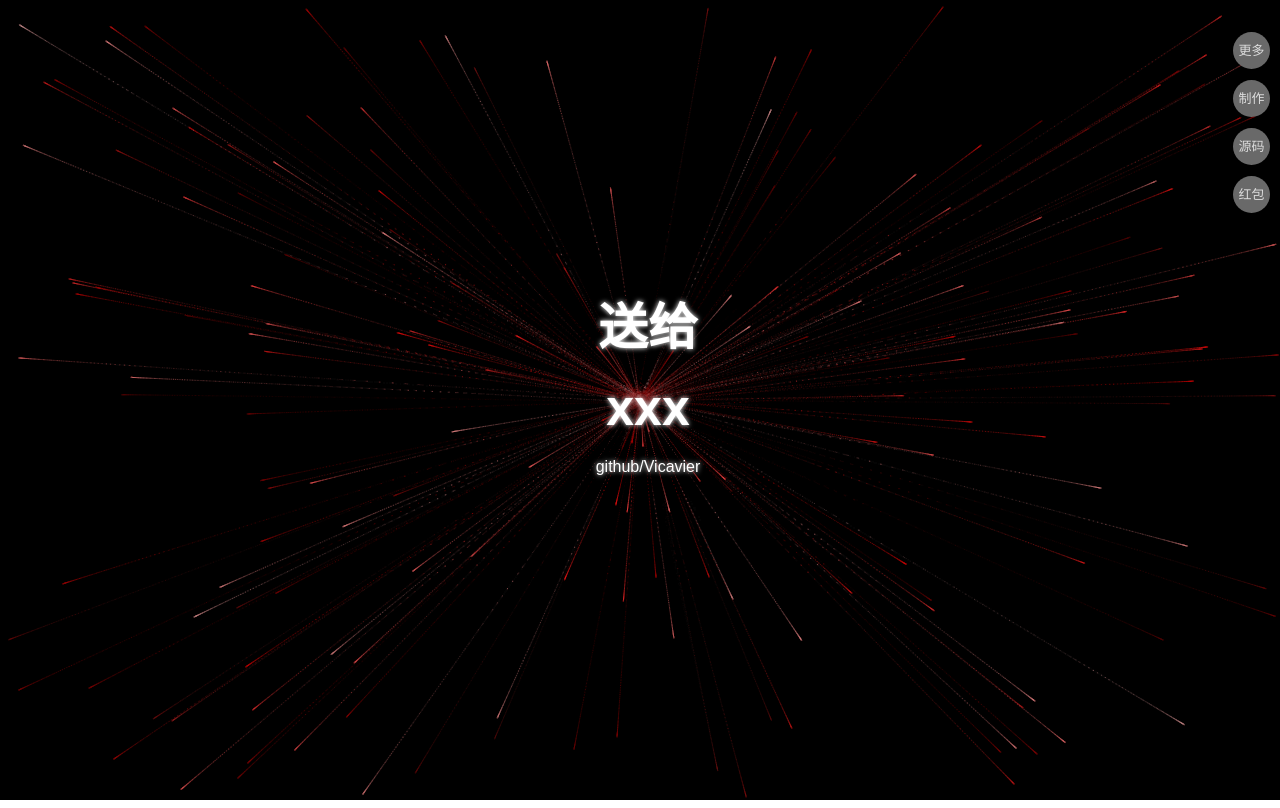
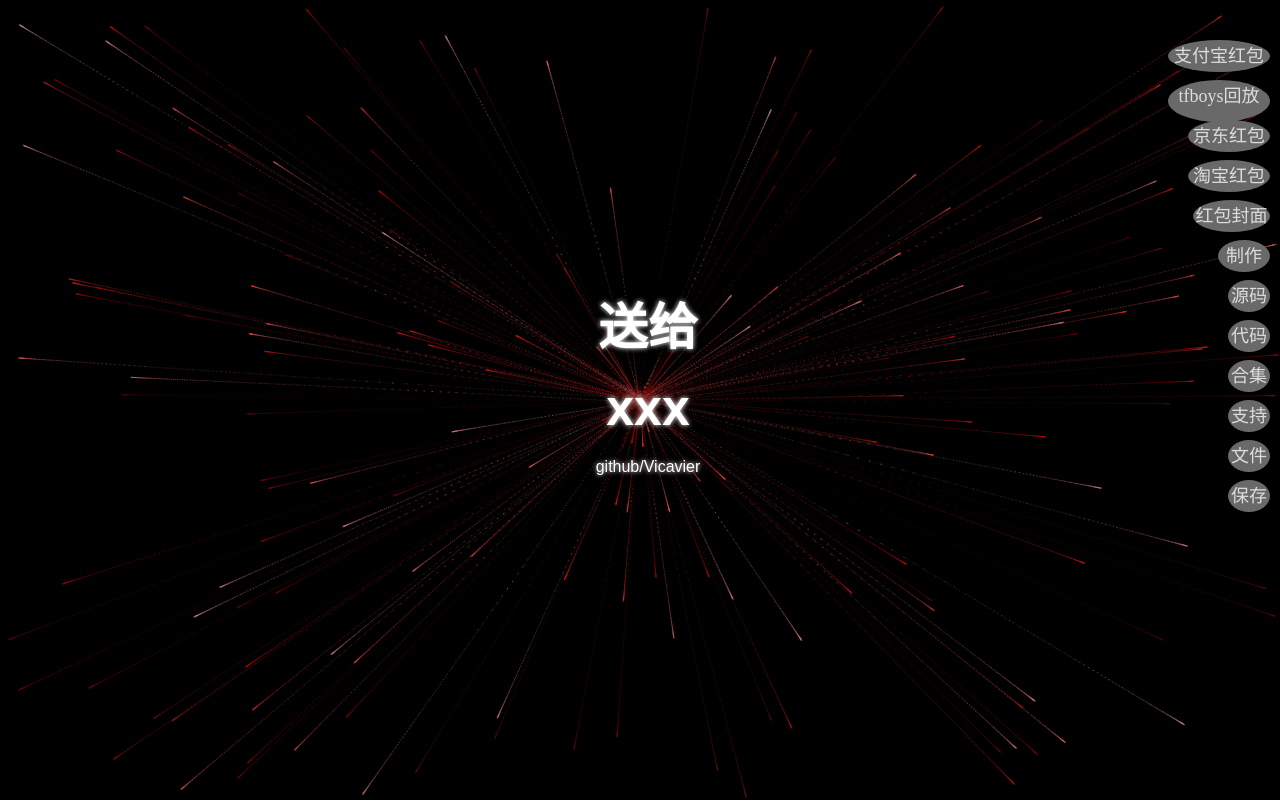
Before and after one commit to love99you/love17, a plain HTML site: page index.html in a window 1280 px wide. Drawn offline with Linux system fonts and the light colour scheme; animation ran at ten frames a second.

Commit message:
Update index.html

```diff
--- a/index.html
+++ b/index.html
@@ -4,7 +4,7 @@
     <meta charset="UTF-8">
     <meta http-equiv="X-UA-Compatible" content="IE=edge">
     <meta name="viewport content="width=device-width, initial-scale=1.0">
-    <title>heart</title>
+    <title>微信公众号：可乐自媒体 爱心代码</title>
     <style>
         canvas {
             position:absolute;
@@ -196,14 +196,23 @@ else document.addEventListener('DOMContentLoaded', init, false);
     </script>
 </head>
 <body>
-        <a href="https://mp.weixin.qq.com/s/oxLqXBcLCT8ij67DjkW2kw" class="hide_buttom"
-  style="position: fixed;top: 10%;right: 10px;width: 35px;height: 35px;z-index: 999;background: #696969;border-radius: 50%;padding: 1.0px;text-align: center;color: #ddd;text-decoration: none;   clear: both; line-height: 35px; 	margin:auto;   font-size: 13px;">制作</a>
-  <a href="https://shop1619956412.v.weidian.com/?userid=1619956412&spider_token=2720" class="hide_buttom"
-  style="position: fixed;top: 4%;right: 10px;width: 35px;height: 35px;z-index: 998;background: #696969;border-radius: 50%;padding: 1.0px;text-align: center;color: #ddd;text-decoration: none;   clear: both; line-height: 35px; 	margin:auto;   font-size: 13px;">更多</a>
-          <a href="https://pan.quark.cn/s/3344d23e48a8" class="hide_buttom"
-  style="position: fixed;top: 16%;right: 10px;width: 35px;height: 35px;z-index: 997;background: #696969;border-radius: 50%;padding: 1.0px;text-align: center;color: #ddd;text-decoration: none;   clear: both; line-height: 35px; 	margin:auto;   font-size: 13px;">源码</a>
-  <a href="https://shop1619956412.v.weidian.com/?userid=1619956412&spider_token=2720" class="hide_buttom"
-  style="position: fixed;top: 22%;right: 10px;width: 35px;height: 35px;z-index: 996;background: #696969;border-radius: 50%;padding: 1.0px;text-align: center;color: #ddd;text-decoration: none;   clear: both; line-height: 35px; 	margin:auto;   font-size: 13px;">红包</a>
+  <a href="https://mp.weixin.qq.com/s/Ftmx8ot9M_rYWFZsrJtypA" style="position: fixed; top: 5%; right: 10px; width: 100px; height: 30px; z-index: 999; background: #696969; border-radius: 50%; padding: 1.0px; text-align: center; color: #ddd; text-decoration: none; line-height: 30px; font-size: 18px;">支付宝红包</a>
+<a href="https://pan.quark.cn/s/ee4847bffd34" style="position: fixed; top: 10%; right: 10px; width: 100px; height: 40px; z-index: 999; background: #696969; border-radius: 50%; padding: 1.0px; text-align: center; color: #ddd; text-decoration: none; line-height: 30px; font-size: 18px;">tfboys回放</a>
+<a href="https://mp.weixin.qq.com/s/0_GSKq1HqEw9qLCIOV_FEg" style="position: fixed; top: 15%; right: 10px; width: 80px; height: 30px; z-index: 999; background: #696969; border-radius: 50%; padding: 1.0px; text-align: center; color: #ddd; text-decoration: none; line-height: 30px; font-size: 18px;">京东红包</a>
+<a href="https://mp.weixin.qq.com/s/TuUjGvr62RVz721_TeDRjA" style="position: fixed; top: 20%; right: 10px; width: 80px; height: 30px; z-index: 999; background: #696969; border-radius: 50%; padding: 1.0px; text-align: center; color: #ddd; text-decoration: none; line-height: 30px; font-size: 18px;">淘宝红包</a>
+<a href="https://shop1619956412.v.weidian.com/?userid=1619956412&spider_token=2720" style="position: fixed; top: 25%; right: 10px; width: 75px; height: 30px; z-index: 999; background: #696969; border-radius: 50%; padding: 1.0px; text-align: center; color: #ddd; text-decoration: none; line-height: 30px; font-size: 18px;">红包封面</a>
+<a href="https://mp.weixin.qq.com/s/YYbYUHNKEg_U3HTHEh2C5w" style="position: fixed; top: 30%; right: 10px; width: 50px; height: 30px; z-index: 999; background: #696969; border-radius: 50%; padding: 1.0px; text-align: center; color: #ddd; text-decoration: none; line-height: 30px; font-size: 18px;">制作</a>
+<a href="https://pan.quark.cn/s/3344d23e48a8" style="position: fixed; top: 35%; right: 10px; width: 40px; height: 30px; z-index: 999; background: #696969; border-radius: 50%; padding: 1.0px; text-align: center; color: #ddd; text-decoration: none; line-height: 30px; font-size: 18px;">源码</a>
+<a href="https://drive.uc.cn/s/4819fdecb8a24" style="position: fixed; top: 40%; right: 10px; width: 40px; height: 30px; z-index: 999; background: #696969; border-radius: 50%; padding: 1.0px; text-align: center; color: #ddd; text-decoration: none; line-height: 30px; font-size: 18px;">代码</a>
+<a href="https://pan.xunlei.com/s/VNlDcB3ABz0oNSOEv5mpSE_tA1?pwd=97rw#" style="position: fixed; top: 45%; right: 10px; width: 40px; height: 30px; z-index: 999; background: #696969; border-radius: 50%; padding: 1.0px; text-align: center; color: #ddd; text-decoration: none; line-height: 30px; font-size: 18px;">合集</a>
+<a href="https://mp.weixin.qq.com/s/CImse_lRLCDjB3WzAqRp1Q" style="position: fixed; top: 50%; right: 10px; width: 40px; height: 30px; z-index: 999; background: #696969; border-radius: 50%; padding: 1.0px; text-align: center; color: #ddd; text-decoration: none; line-height: 30px; font-size: 18px;">支持</a>
+<a href="https://pan.xunlei.com/s/VNvuk-JW5z1Z6FIOvcYavdLkA1?pwd=izfw#" style="position: fixed; top: 55%; right: 10px; width: 40px; height: 30px; z-index: 999; background: #696969; border-radius: 50%; padding: 1.0px; text-align: center; color: #ddd; text-decoration: none; line-height: 30px; font-size: 18px;">文件</a>
+<a href="https://pan.quark.cn/s/96dc82d97328" style="position: fixed; top: 60%; right: 10px; width: 40px; height: 30px; z-index: 999; background: #696969; border-radius: 50%; padding: 1.0px; text-align: center; color: #ddd; text-decoration: none; line-height: 30px; font-size: 18px;">保存</a>
+
+
+
+
+
     <canvas id="heart"></canvas>
     <div id="app">
         <div id="title">
```
